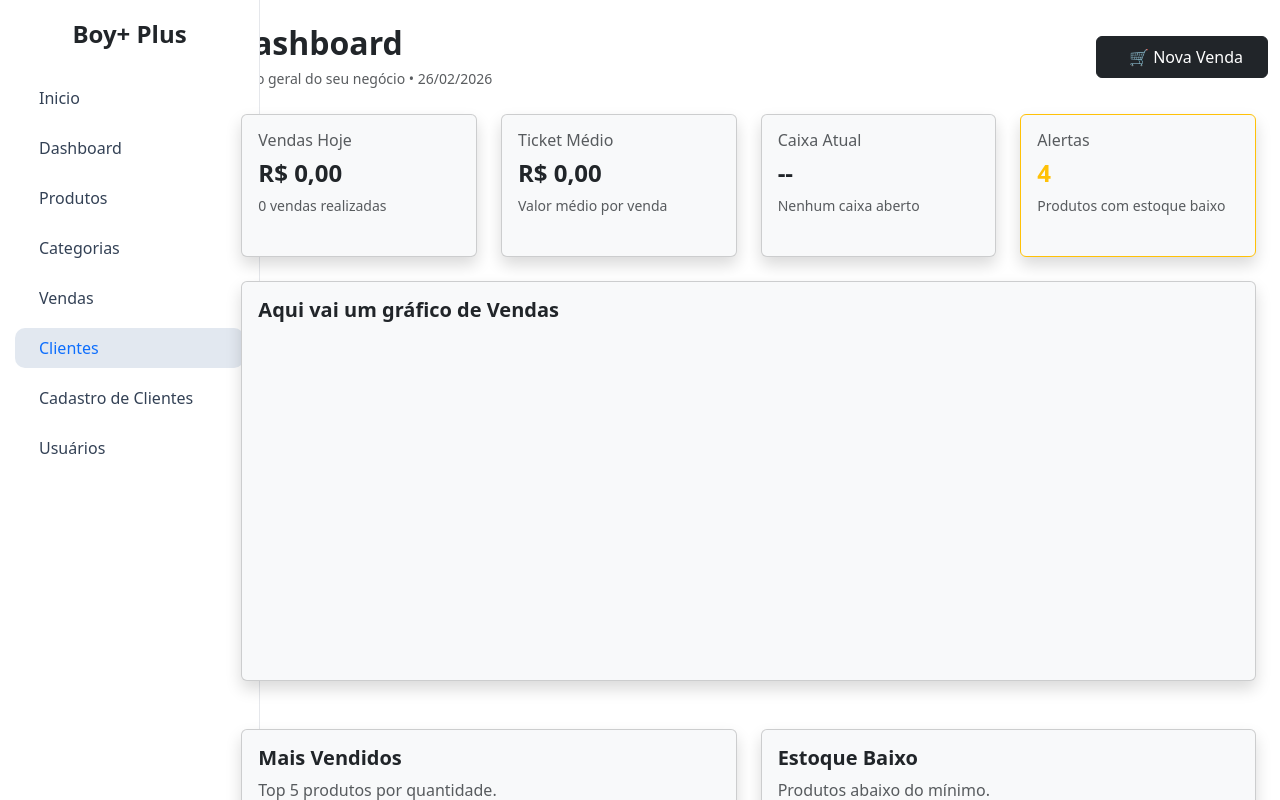
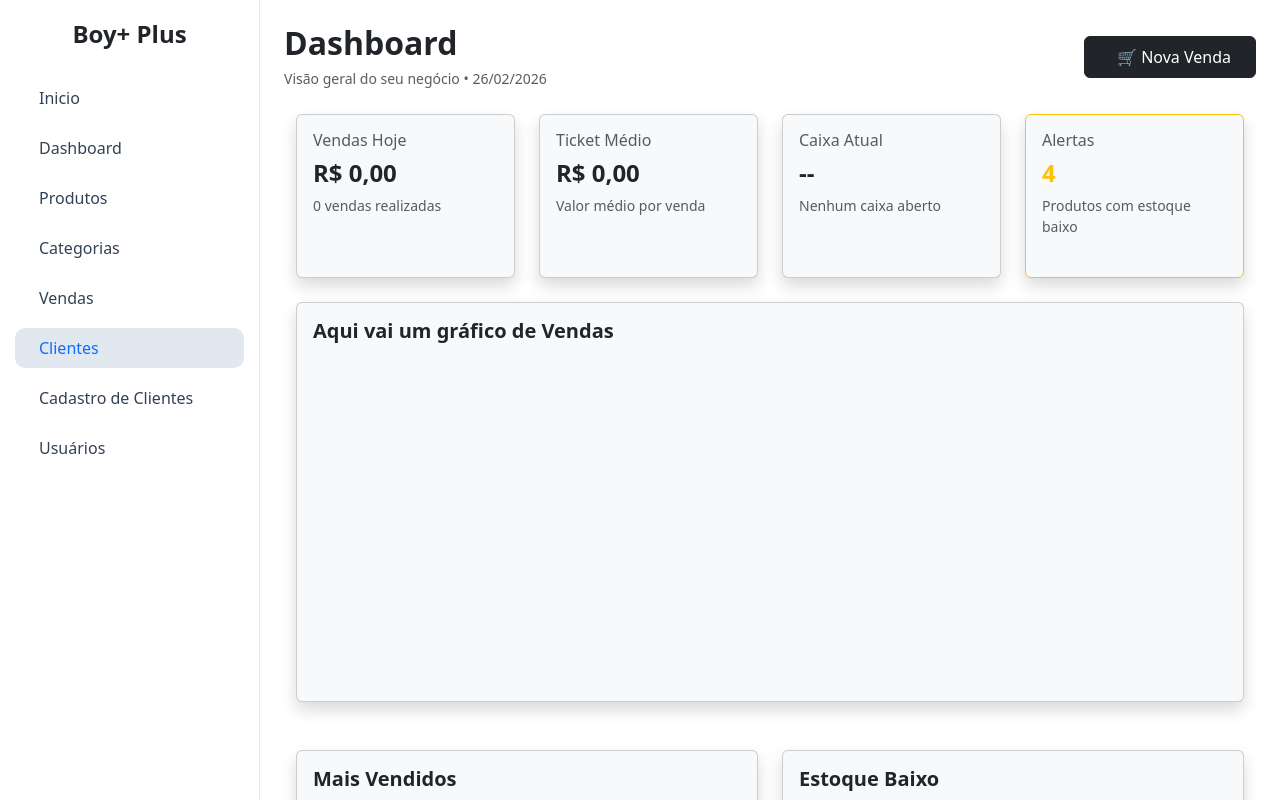
Before and after one commit to matheuskapp/pi-loja, a Next.js app: page /dashboard in a window 1280 px wide. Shown: the top 800 px of the page. Built offline with nearby package versions, Linux system fonts and the light colour scheme.

Commit message:
Update page.js

```diff
--- a/app/dashboard/page.js
+++ b/app/dashboard/page.js
@@ -8,19 +8,14 @@ export default function dashboard() {
   return (
 
 
-    <div className="row">
-
-        <div className="col-2">
+    <div style={{ display: "flex" }}>
 
       <BarraLateral />
 
-        </div>
 
-        <div className="col-10 p-4">
-
+      <main style={{ marginLeft: "260px", width: "100%", padding: "24px" }}>
 
         <div className="d-flex justify-content-between align-items-center mb-4">
-
           <div>
             <h2 className="fw-bold mb-1">Dashboard</h2>
             <small className="text-muted">
@@ -28,19 +23,17 @@ export default function dashboard() {
             </small>
           </div>
 
+
           <button className="btn btn-dark d-flex align-items-center gap-2 px-4 py-2">
             <i className="bi bi-cart3"></i>
             🛒 Nova Venda
           </button>
 
+
         </div>
 
         <DashBoard />
-
-        </div>
-
-
-
+      </main>
     </div>
   );
 }
```
Lines whose indentation alone changed are shown as unchanged.
